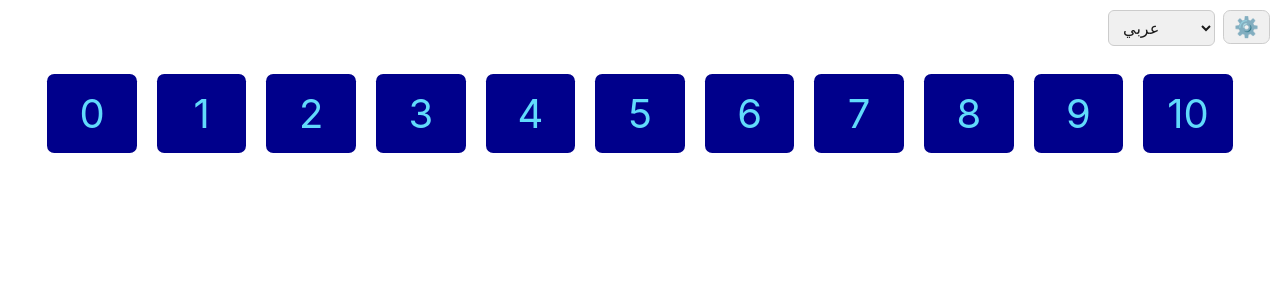
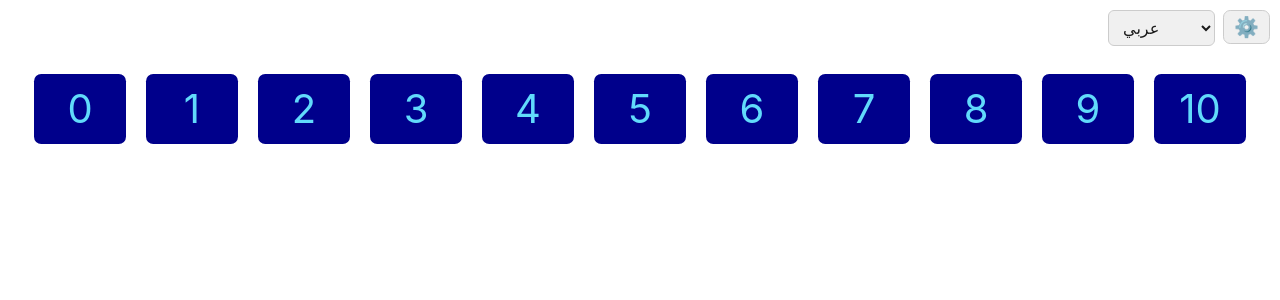
Before and after one commit to amerharb/arqaam, a React (Vite) app: page / in a window 1280 px wide. Shown: the top 300 px of the page. Built offline with nearby package versions, Linux system fonts and the light colour scheme.

Commit message:
### Fixed - Number buttons no longer overflow their borders on narrow screens: the   button width and digit size now scale together with the viewport, instead   of a fixed 40px font inside a 7%-wide button

```diff
--- a/src/index.css
+++ b/src/index.css
@@ -54,7 +54,6 @@ button {
 	text-align: center;
 	text-decoration: none;
 	margin: 10px;
-	width: 7%;
 	align-content: center;
 }
 
@@ -63,10 +62,17 @@ button:active {
 	transition: transform 0.1s;
 }
 
+/* number buttons scale with the viewport so the digit always fits inside;
+   width and font-size shrink together (clamp) instead of the old fixed
+   40px font in a 7%-wide button that overflowed on narrow screens */
 .button-number {
-	line-height: inherit;
+	line-height: 1;
 	color: #61dafb;
 	background-color: darkblue;
+	width: clamp(52px, 9vw, 92px);
+	font-size: clamp(22px, 4.5vw, 40px);
+	padding: 15px 0;
+	margin: clamp(4px, 1vw, 10px);
 }
 
 /* fixed top-right control bar: language dropdown, settings */
```
Also changed, not shown: 1 other file (tests, documents, lock files or other folders).
